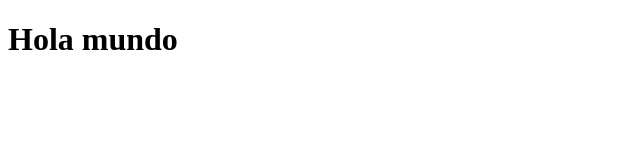
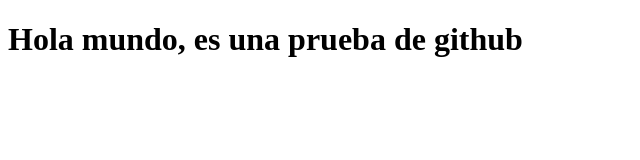
Before and after one commit to aurmenetak/PruebaGit, a plain HTML site: page index.html in a window 1280 px wide. Shown: the whole page, without its empty margins (0-640 px from the left). Drawn offline with Linux system fonts and the light colour scheme.

Commit message:
Update index.html

```diff
--- a/index.html
+++ b/index.html
@@ -7,6 +7,6 @@
     <title>Document</title>
 </head>
 <body>
-    <h1>Hola mundo</h1>
+    <h1>Hola mundo, es una prueba de github</h1>
 </body>
 </html>
```
